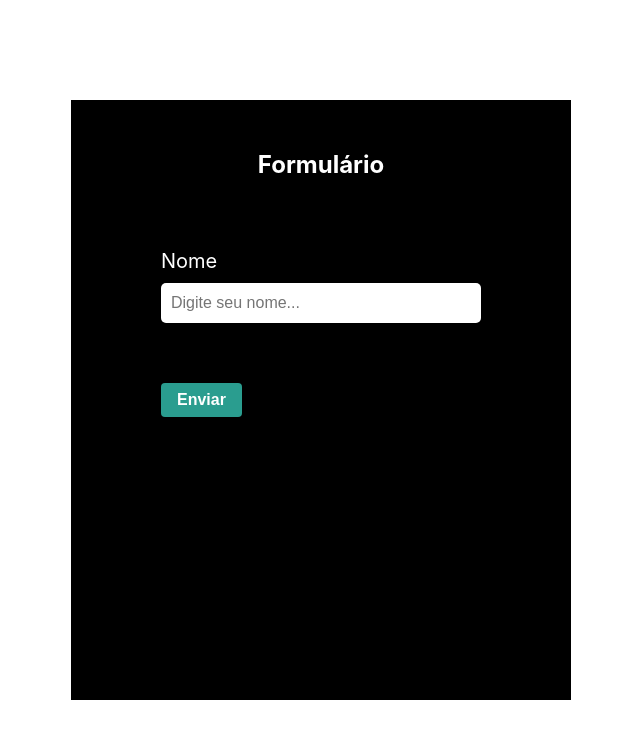
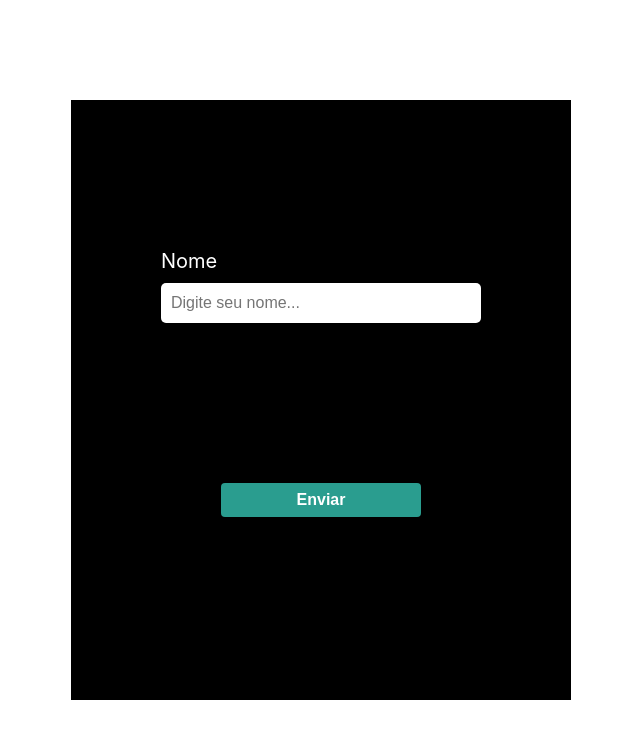
Before and after one commit to arthurGiangiarulo/react-senai2, a React (Create React App) app in the folder projeto/: page / in a window 1280 px wide. Shown: the top 738 px of the page, without its empty margins (319-959 px from the left). Built offline with nearby package versions, Linux system fonts and the light colour scheme.

Commit message:
useState

```diff
--- a/projeto/src/components/Botao/index.jsx
+++ b/projeto/src/components/Botao/index.jsx
@@ -1,11 +1,13 @@
 import './style.css';
 
 export default function Botao(props) {
-    function submit (event) {
+
+    function aoClicar(event){
         event.preventDefault();
-        console.log('Formulário enviado!');
+        props.aoClicar();
     }
+
     return(
-        <button className={props.cor} >{props.children}</button>
+        <button className={props.cor} onClick={aoClicar}> {props.children} </button>
     );
 }
--- a/projeto/src/components/CampoTexto/index.jsx
+++ b/projeto/src/components/CampoTexto/index.jsx
@@ -2,8 +2,9 @@ import './style.css';
 
 export default function CampoTexto(props) {
 
-    function aoDigitar (event) {
-        console.log(event.target.value);
+    function digitando (event) {
+        let valor = event.target.value;
+        props.onChange(valor);
     }
 
     return(
@@ -13,7 +14,7 @@ export default function CampoTexto(props) {
                 type={props.type}
                 placeholder={props.placeholder}
                 required={props.required}
-                onChange={aoDigitar}
+                onChange={digitando}
             />
         </div>
     );
--- a/projeto/src/components/Formulario/index.jsx
+++ b/projeto/src/components/Formulario/index.jsx
@@ -1,5 +1,5 @@
+import { useState } from 'react';
 import Botao from '../Botao';
-import CaixaDeSelecao from '../CaixaDeSelecao';
 import CampoTexto from '../CampoTexto';
 import './style.css'
 
@@ -13,22 +13,33 @@ export default function Formulario() {
         'Unidade Itaipava'
     ];
 
-    unidades[3] = 'Unidade Cascatinha - Nova';
 
-    function submit (event) {
-        event.preventDefault();
-        console.log('Formulário enviado!');
+    let valor = '';
+    const [titulo, setTitulo] = useState('Formulário');
+
+    function aoDigitar (valorDoFilho) {
+        valor = valorDoFilho;
+    }
+    function clicando () {
+        console.log(valor);
+        setTitulo(valor);
+        console.log(titulo);
     }
 
     return(
         <section>
-            <h1>Formulário</h1>
+            <h1>{`Bom dia, ${titulo}`}</h1>
 
-            <form onSubmit={submit}>
-                <CampoTexto label='Nome' type='text' placeholder='Digite seu nome...' required={true}  />
+            <form>
+                <CampoTexto
+                    label='Nome'
+                    type='text'
+                    placeholder='Digite seu nome...'
+                    onChange={aoDigitar}
+                />
 
                 <div className='cx_botoes'>
-                    <Botao cor='verde'>Enviar</Botao>
+                    <Botao cor='verde' aoClicar={clicando}>Enviar</Botao>
                 </div>
             </form>
         </section>
--- a/projeto/src/index.js
+++ b/projeto/src/index.js
@@ -3,6 +3,7 @@ import ReactDOM from 'react-dom/client';
 import './index.css';
 import App from './App';
 import reportWebVitals from './reportWebVitals';
+import Contador from './pages/Contador';
 
 const root = ReactDOM.createRoot(document.getElementById('root'));
 root.render(
--- /dev/null
+++ b/projeto/src/pages/Contador.jsx
@@ -0,0 +1,18 @@
+import './style.css'
+import { useState } from "react";
+
+export default function Contador () {
+
+    const [contador, setContador] = useState (0);
+
+    function incrementar () {
+        setContador(contador + 1);
+    }
+
+    return(
+        <div className="container">
+            <button onClick={incrementar}>Clique Aqui</button>
+            <h1>{contador}</h1>
+        </div>
+    );
+}
--- /dev/null
+++ b/projeto/src/pages/style.css
@@ -0,0 +1,11 @@
+button{
+    width: 200px;
+    color: white;
+    background-color: black;
+    margin: auto;
+    margin-top:100px;
+}
+h1{
+    text-align: center;
+    color: black;
+}
```
